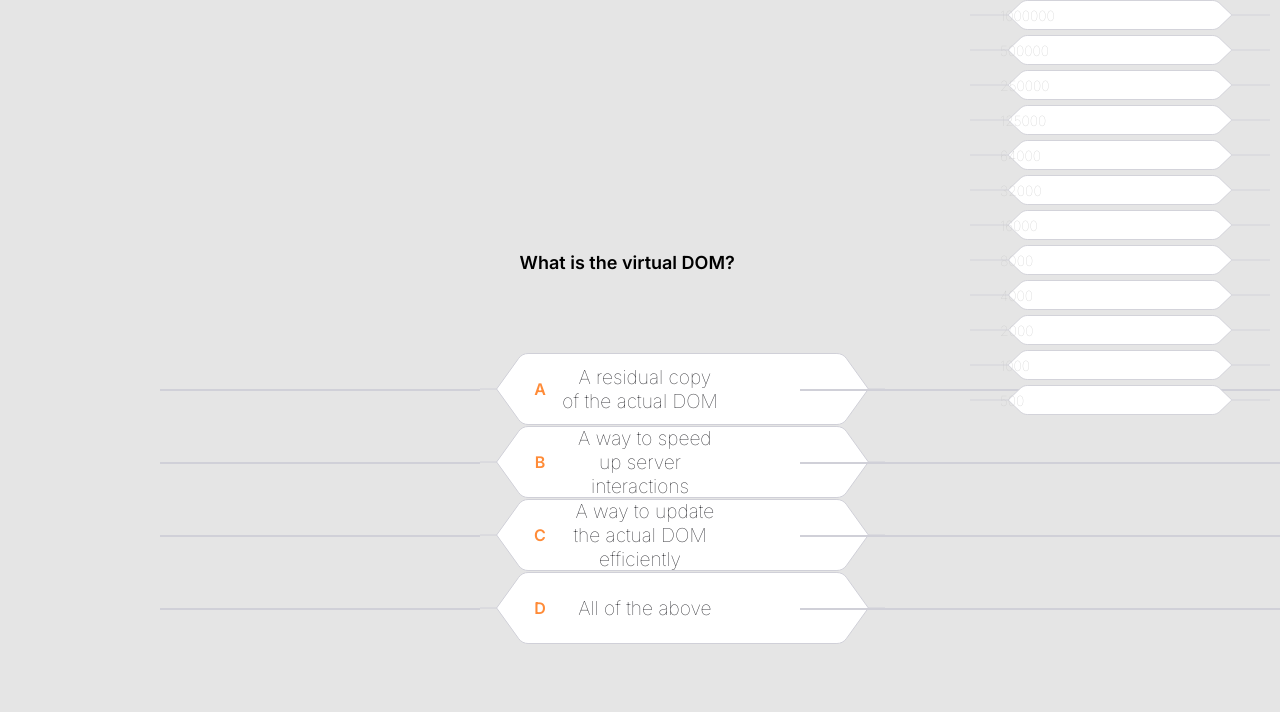
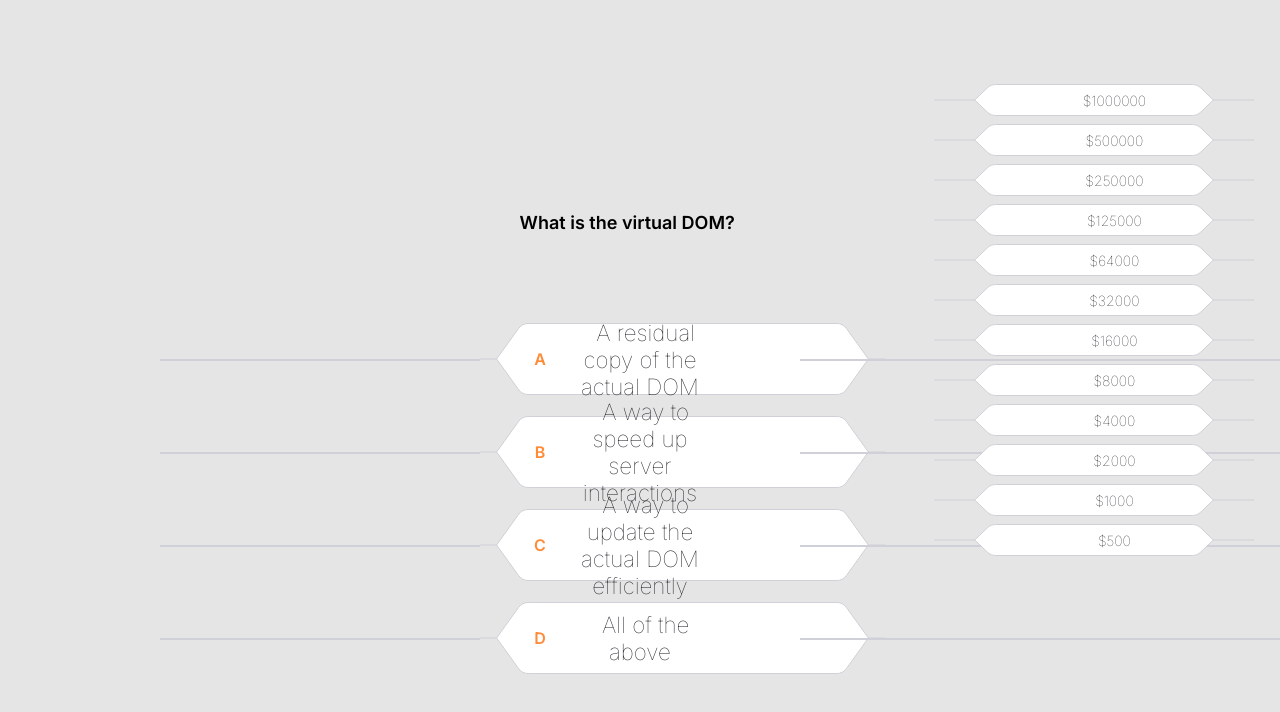
Before and after one commit to slaffsla/millionaire-game, a React (Vite) app: page / in a window 1280 px wide. Both pictures are taken after a click on the button "Start". Shown: the top 712 px of the page. Built offline with nearby package versions, Linux system fonts and the light colour scheme.

Commit message:
mostly visual changes

```diff
--- a/src/components/FinalScreen.tsx
+++ b/src/components/FinalScreen.tsx
@@ -8,7 +8,7 @@ function FinalScreen({ score, onStart }: FinalScreenProps) {
     <div className="welcome-screen">
         <img src={hand} alt="Welcoming Hand" className="welcome-screen__image" />
       <div className="welcome-screen__container">
-        <h3 className='final-screen__text'>Total score:</h3>
+        <h3 className="final-screen__text">Total score:</h3>
         <h1 className="welcome-screen__title"><span>${score} earned</span></h1>
         <button className="welcome-screen__button" onClick={onStart}>
           Try Again
--- a/src/components/GameScreen.tsx
+++ b/src/components/GameScreen.tsx
@@ -4,10 +4,11 @@ import { BasePrize, QuestionsData } from '../assets/ReactQuestions';
 import { GameScreenProps } from "../types";
 import InactiveImage from '../images/Inactive.svg'
 import CorrectImage from '../images/Correct.svg'
+import Prise_Inactive_Desktop from '../images/Prise_Inactive_Desktop.svg'
+import Prise_Active_Desktop from '../images/Prise_Active_Desktop.svg'
 import WrongImage from '../images/Wrong.svg'
-//import SelectedImage from '../images/Selected.svg'
 import HoverImage from '../images/Hover.svg'
-import Menu from '../images/Menu.svg'
+import MenuOpen from '../images/Menu.svg'
 import MenuClose from '../images/Close.svg'
 
 import "../styles/App.css";
@@ -22,24 +23,18 @@ const GameScreen = ({onEnd}: GameScreenProps) => {
 
   const currentQuestion = QuestionsData[questionIndex];
 
-  const [menuIsShown, setMenuIsShown] = useState(true);
   const isDesktop = useMediaQuery('(min-width:768px)');
-  const [showProgressBar, setShowProgressBar] = useState(false);
-  const handleShowProgressBar = () => {
-    setShowProgressBar(true);
-  };
 
+  const [menuIsShown, setMenuIsShown] = useState(isDesktop);
 
+  console.log("showMenu: ", menuIsShown)
 
   const getAnswerImage = (index: number) => {
     if (currentAnsIsCorrect===1 && index === currentQuestion.correctIndex) {
-      console.log("getAnswerImage: corr")
       return CorrectImage;
     } else if (currentAnsIsCorrect === -1 && index === currentAns) {
-      console.log("getAnswerImage: wrong!!!!!!!!!!!!!")
       return WrongImage;
     } else if (isHover[index]) {
-      console.log("getAnswerImage: hover")
       return HoverImage;
     } else {
       return InactiveImage;
@@ -74,7 +69,6 @@ const GameScreen = ({onEnd}: GameScreenProps) => {
     setIsHover(prevState => {
       const newHoverState = [...prevState];
       newHoverState[answerNr] = true;
-      console.log("NewHoverState after Enter: ", newHoverState)
       return newHoverState;
     });
   };
@@ -84,18 +78,16 @@ const GameScreen = ({onEnd}: GameScreenProps) => {
     setIsHover(prevState => {
       const newHoverState = [...prevState];
       newHoverState[answerNr] = false;
-      console.log("Left with CurrentAnswerNr: ", answerNr)
-      console.log("NewHoverState after Exit: ", newHoverState)
       return newHoverState;
     });
   };
 
   return (
     <div className="game">
-      {!isDesktop && !showProgressBar &&
+      {!isDesktop &&
       <div
         className="menu" onClick={() => toggleMenu()}>
-        <img src={menuIsShown? MenuClose : Menu}/>
+        <img src={menuIsShown? MenuClose : MenuOpen}/>
       </div>}
       {((!isDesktop && !menuIsShown ) || isDesktop) && <div>
         <div className="game__question">{currentQuestion.question}</div>
@@ -116,7 +108,7 @@ const GameScreen = ({onEnd}: GameScreenProps) => {
         </div>
       </div>}
       <div className="progress-bar">
-        {(isDesktop || (!isDesktop && menuIsShown)) && <ProgressBar totalPrize={score}/>}
+        {(isDesktop || menuIsShown) && <ProgressBar totalPrize={score}/>}
       </div>
     </div>
   );
--- a/src/components/ProgressBar.tsx
+++ b/src/components/ProgressBar.tsx
@@ -10,26 +10,30 @@ interface ProgressBarProps {
 
 const ProgressBarWrapper = styled.div`
   position: absolute;
-  top: 0;
-  right: 0;
-  bottom: 0;
-  width: 25%;
+  top: 10%;
+  width: 100%;
+  @media (min-width: 768px) {
+    right: 2%;
+    width: 25%;
+  }
 `;
 
 const ProgressBarContainer = styled.div`
   display: flex;
   flex-direction: column-reverse;
-  height: 100%;
   justify-content: flex-end;
   margin-bottom: 3rem;
+  @media (max-width: 767px) {
+    align-items: center;
+  }
 `;
 
 const ProgressBarItem = styled.div<{ isActive: boolean; isPast: boolean }>`
   display: flex;
   align-items: center;
-  height: 30px;
-  margin-bottom: 5px;
-  color: ${(props) => (props.isActive ? "orange" : props.isPast ? "#ccc" : "#ddd")};
+  justify-content: center;
+  height: 40px;
+  color: ${(props) => (props.isActive ? "#FF8B37" : props.isPast ? "#D0D0D8" : "#1C1C21")};
   background-image: url(${(props) => (props.isActive ? prizeActive : prizeInactive)});
   background-repeat: no-repeat;
   background-position: center;
@@ -48,22 +52,20 @@ const populateArrayWithPrizes = (initialPrize:number, totalItems:number) => {
 
 
 const ProgressBar: React.FC<ProgressBarProps> = ({ totalPrize }) => {
- // const progressHeight = (currentPrize / totalPrize) * 100;
   const items = populateArrayWithPrizes(BasePrize, QuestionsData.length)
 
   return (
-    <ProgressBarWrapper className="progress-bar">
+    <ProgressBarWrapper>
       <ProgressBarContainer>
         {items.map((item:number, index:number) => (
           <ProgressBarItem
             key={index}
             isActive={item===totalPrize}
-            isPast={item >= totalPrize}
+            isPast={item < totalPrize}
           >
-            {item}
+            <p>${item}</p>
           </ProgressBarItem>
         ))}
-        <div className="progress" style={{ color: 'red', backgroundColor: 'blue'  }} />
       </ProgressBarContainer>
     </ProgressBarWrapper>
   );
--- a/src/styles/App.css
+++ b/src/styles/App.css
@@ -147,7 +147,7 @@ h1 span {
   font-weight: 400;
   text-align: left;
   cursor: pointer;
-  margin: 8px;
+  margin: 18px;
   display: flex;
   align-items: center;
   position: relative;
@@ -194,14 +194,13 @@ h1 span {
   top: 50%;
   left: 50%;
   transform: translate(-50%, -50%);
-  color: violet;
   font-weight: bold;
-  font-size: 1.2rem;
+  font-size: 1.4rem;
   text-align: center;
 }
 
 .game__answer::active {
-  box-shadow: 2px 2px 0px 0px rgba(0, 0, 0, 3.9);
+  filter: drop-shadow(0px 4px 4px rgba(0, 0, 0, 0.25));
   top: 1px;
 }
 
@@ -224,7 +223,7 @@ h1 span {
     display: flex;
   }
   .menu {
-    flex: 0 0 20%;
+    flex: 0 0 25%;
   }
   .question {
     flex: 1;
@@ -279,10 +278,6 @@ h1 span {
     top: 49.4%;
     border-top: 2px solid var(--Black-40);
   }
-
-  .menu {
-    display: none;
-  }
 }
 
 
```
Also changed, not shown: src/images/Prise_Active_Desktop.svg (added), src/images/Prise_Inactive_Desktop.svg (added).
